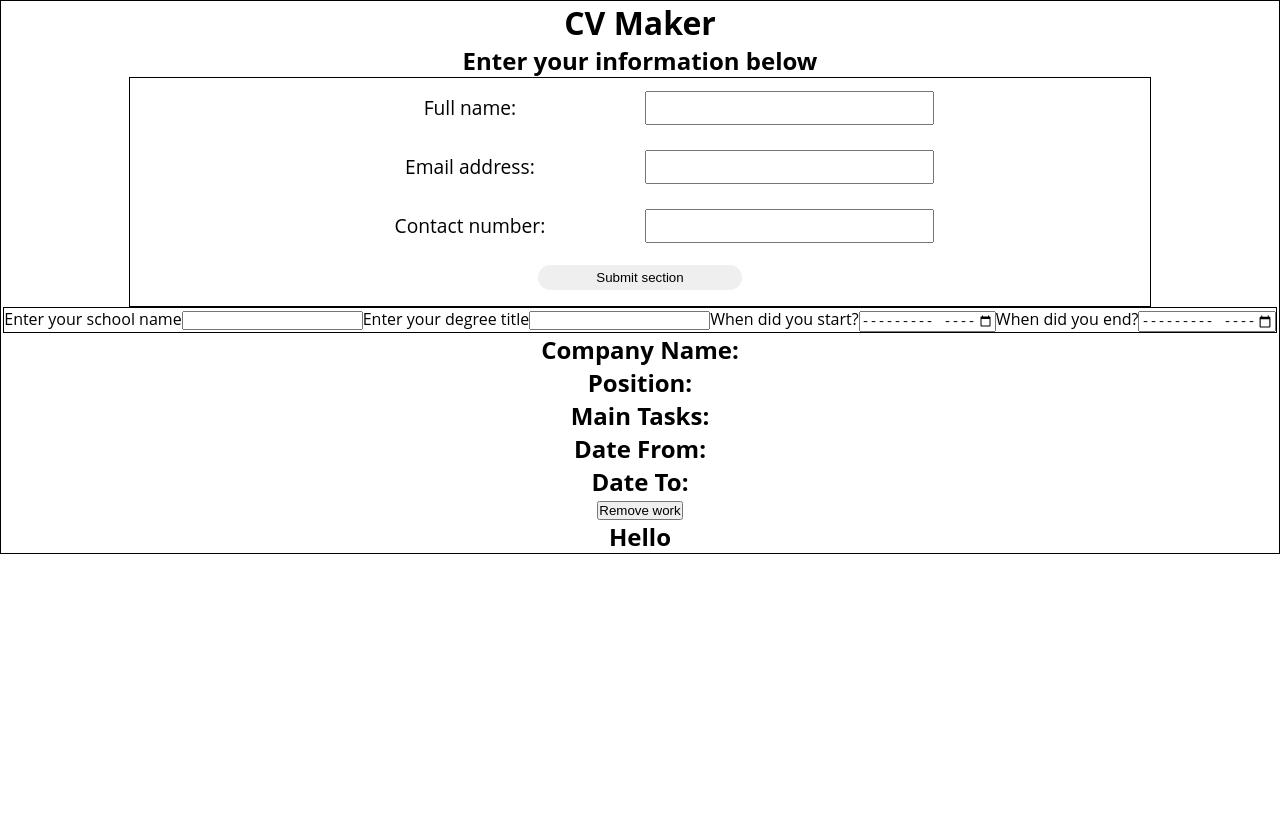
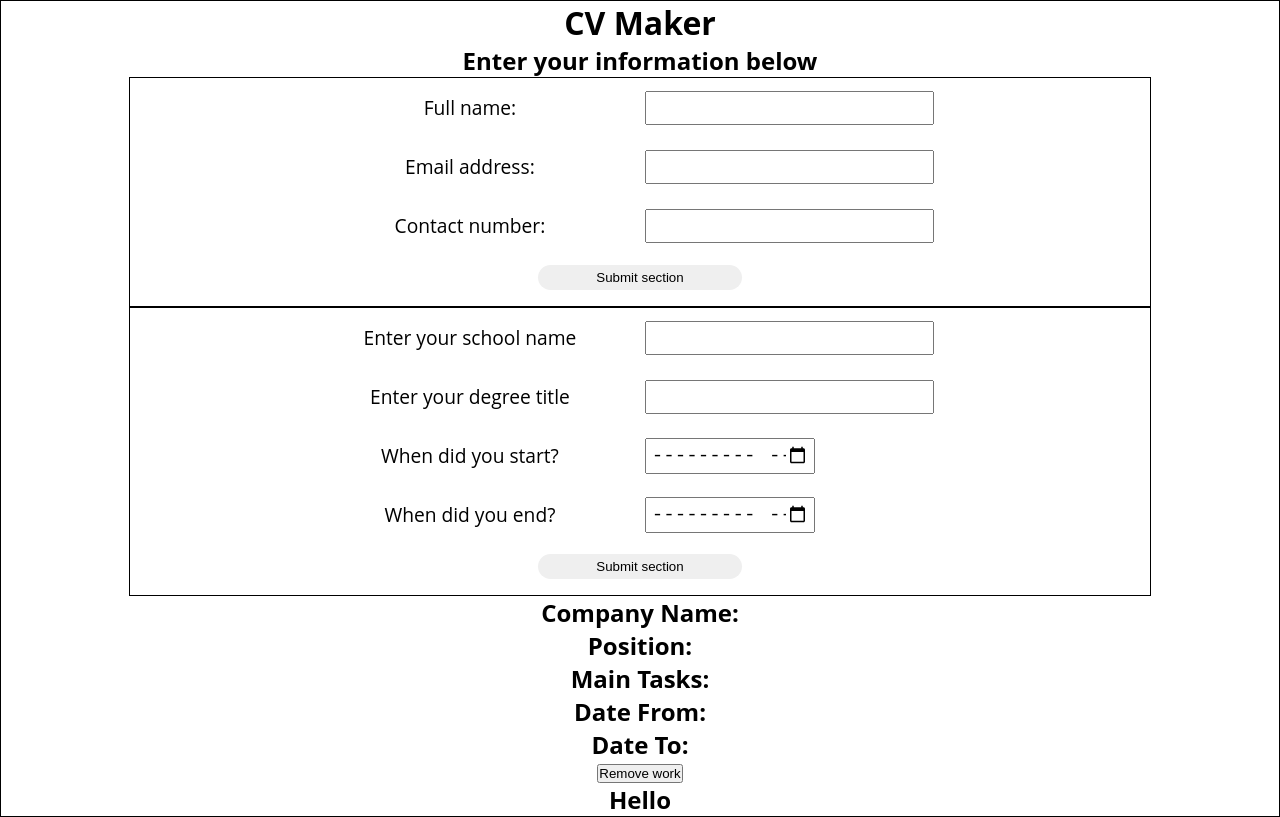
Before and after one commit to Tom2612/React-CV-Project, a React (Create React App) app: page / in a window 1280 px wide. Built offline with nearby package versions, Linux system fonts and the light colour scheme; a web font is replaced by a local one.

Commit message:
Update EducationForm.js
Added form element and controls

```diff
--- a/src/components/EducationForm.js
+++ b/src/components/EducationForm.js
@@ -7,7 +7,8 @@ class EducationForm extends Component {
     render () {
         const { schoolName, degree, startYear, endYear } = this.props;
         return (
-            <div className='education--form--cv'>
+            <form onSubmit={this.props.onSubmitEducation} className="form education--form">
+                <div className='school-name'>
                     <label htmlFor='schoolName'>Enter your school name</label>
                     <input
                         type="text"
@@ -16,6 +17,8 @@ class EducationForm extends Component {
                         value={schoolName}
                         onChange={this.props.handleChangeEducation}
                     ></input>
+                </div>
+                <div className='degree-name'>
                     <label htmlFor='titleOfStudy'>Enter your degree title</label>
                     <input
                         type="text"
@@ -24,6 +27,8 @@ class EducationForm extends Component {
                         value={degree}
                         onChange={this.props.handleChangeEducation}
                     ></input>
+                </div>
+                <div className='year-start'>
                     <label htmlFor='dateOfStudyStart'>When did you start?</label>
                     <input
                         type="month"
@@ -34,6 +39,8 @@ class EducationForm extends Component {
                         value={startYear}
                         onChange={this.props.handleChangeEducation}
                     ></input>
+                </div>
+                <div className='year-end'>
                     <label htmlFor='dateOfStudyEnd'>When did you end?</label>
                     <input
                         type="month"
@@ -45,6 +52,8 @@ class EducationForm extends Component {
                         onChange={this.props.handleChangeEducation}
                     ></input>
                 </div>
+                <button className="submit-btn" type="submit">Submit section</button>
+            </form>
         )
     }
 }
```
Lines whose indentation alone changed are shown as unchanged.
